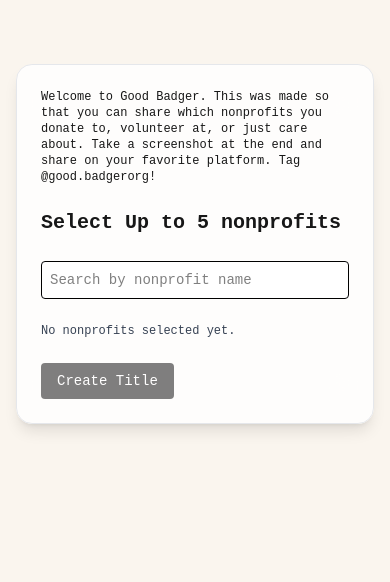
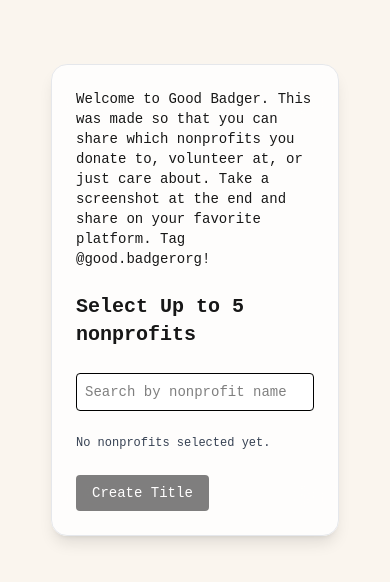
Before and after one commit to edwardhwc/benebadge, a Next.js app: page / in a window 390 px wide. Shown: the top 582 px of the page. Built offline with nearby package versions, Linux system fonts and the light colour scheme.

Commit message:
ui changes

```diff
--- a/app/page.tsx
+++ b/app/page.tsx
@@ -130,8 +130,8 @@
 
   return (
     <main className="min-h-screen w-full flex justify-center items-start p-4 pt-16 sm:pt-20">
-      <div className="w-full max-w-md sm:max-w-xl bg-white/80 backdrop-blur-xl shadow-lg rounded-2xl p-6 sm:p-10 border border-gray-200 space-y-6">
-      <p className="text-xs sm:text-sm">
+      <div className="w-full max-w-[18rem] xs:max-w-sm sm:max-w-md bg-white/80 backdrop-blur-xl shadow-lg rounded-2xl p-6 sm:p-10 border border-gray-200 space-y-6">
+      <p className="text-sm sm:text-sm">
         Welcome to Good Badger. This was made so that you can share which nonprofits you donate to,
         volunteer at, or just care about. Take a screenshot at the end and share on your favorite
         platform. Tag @good.badgerorg!
```
